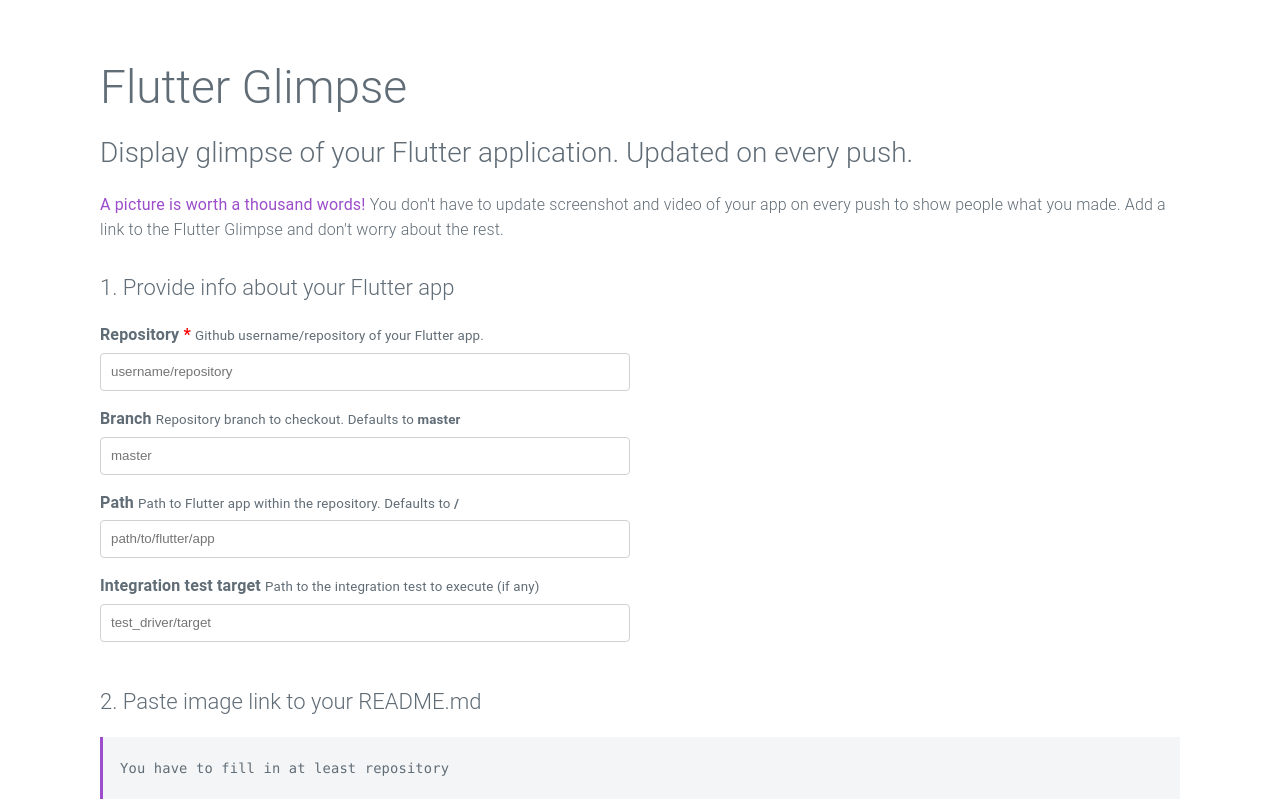
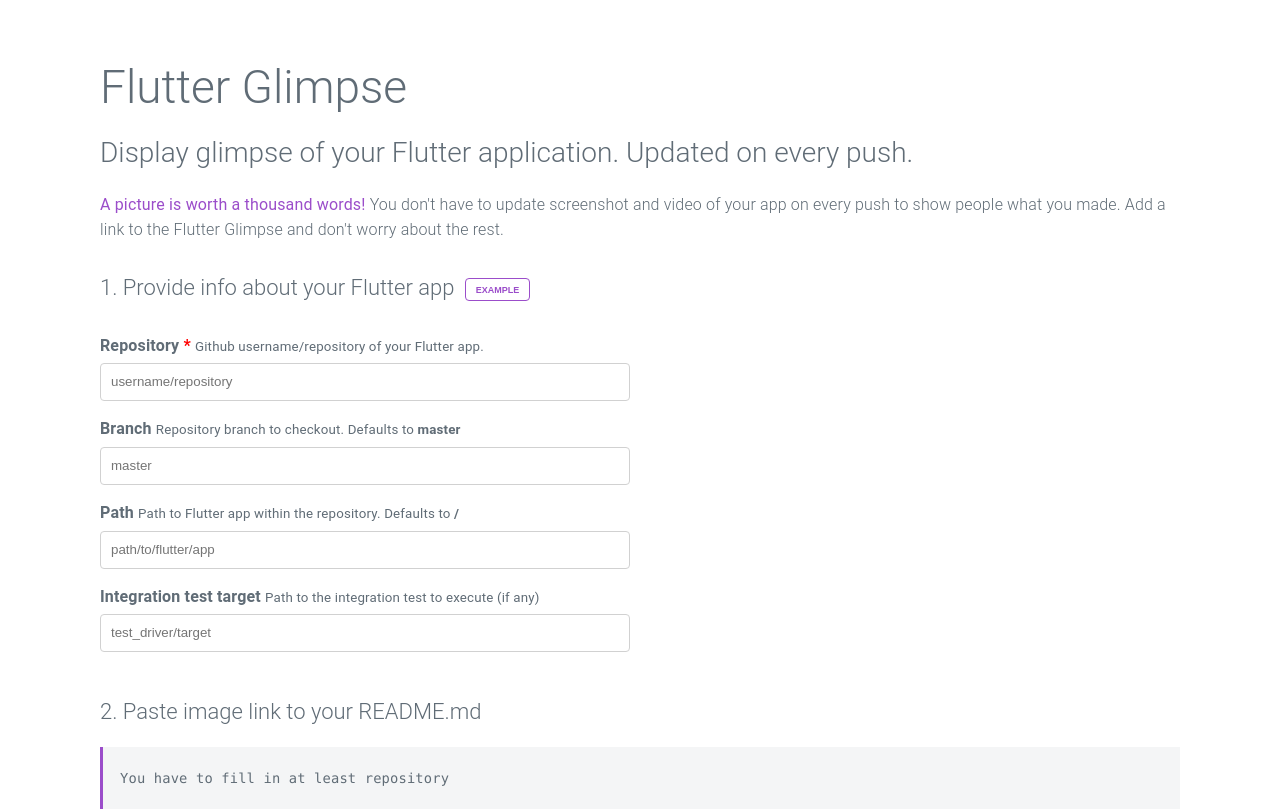
Before and after one commit to flutter-glimpse/flutter-glimpse.github.io, a React (Create React App) app: page / in a window 1280 px wide. Shown: the top 811 px of the page. Built offline with nearby package versions, Linux system fonts and the light colour scheme.

Commit message:
Adding example

```diff
--- a/src/App.css
+++ b/src/App.css
@@ -13,6 +13,17 @@
 
 section {
   margin: 30px 0;
+}
+
+.button-example {
+  position: relative;
+  top: -2px;
+  margin-left: 5px;
+  height: 2.3rem;
+  line-height: 2.3rem;
+  padding: 0 1.0rem;
+  letter-spacing: 0;
+  font-size: 0.9rem;
 }
 
 .required {
--- a/src/App.js
+++ b/src/App.js
@@ -36,6 +36,15 @@
         stateCallback(value);
     }
 
+    function prefillExample() {
+        setDisplayGlimpse(false);
+        setRepo('tomino2112/flutter_driver_test');
+        setBranch('');
+        setPath('');
+        setTarget('test_driver/app_showcase');
+        setDisplayGlimpse(true);
+    }
+
     return (
         <div className="container App">
             <div className="header">
@@ -45,29 +54,31 @@
             </div>
 
             <section>
-                <h4>1. Provide info about your Flutter app</h4>
+                <h4>1. Provide info about your Flutter app <button type="button" className="button button-outline button-example" onClick={prefillExample}>Example</button></h4>
+
+
                 <div className="row">
                     <div className="column column-50">
                         <label>Repository <span className="required">*</span> <small> Github username/repository of your Flutter app.</small></label>
-                        <input type="text" placeholder="username/repository" onChange={e => onInputChange(e.target.value, setRepo)} />
+                        <input type="text" value={repo} placeholder="username/repository" onChange={e => onInputChange(e.target.value, setRepo)} />
                     </div>
                 </div>
                 <div className="row">
                     <div className="column column-50">
                         <label>Branch <small>Repository branch to checkout. Defaults to <strong>master</strong></small></label>
-                        <input type="text" placeholder="master" onChange={e => onInputChange(e.target.value, setBranch)} />
+                        <input type="text" value={branch} placeholder="master" onChange={e => onInputChange(e.target.value, setBranch)} />
                     </div>
                 </div>
                 <div className="row">
                     <div className="column column-50">
                         <label>Path <small>Path to Flutter app within the repository. Defaults to <strong>/</strong></small></label>
-                        <input type="text" placeholder="path/to/flutter/app" onChange={e => onInputChange(e.target.value, setPath)} />
+                        <input type="text" value={path} placeholder="path/to/flutter/app" onChange={e => onInputChange(e.target.value, setPath)} />
                     </div>
                 </div>
                 <div className="row">
                     <div className="column column-50">
                         <label>Integration test target <small>Path to the integration test to execute (if any)</small></label>
-                        <input type="text" placeholder="test_driver/target" onChange={e => onInputChange(e.target.value, setTarget)} />
+                        <input type="text" value={target} placeholder="test_driver/target" onChange={e => onInputChange(e.target.value, setTarget)} />
                     </div>
                 </div>
             </section>
```
